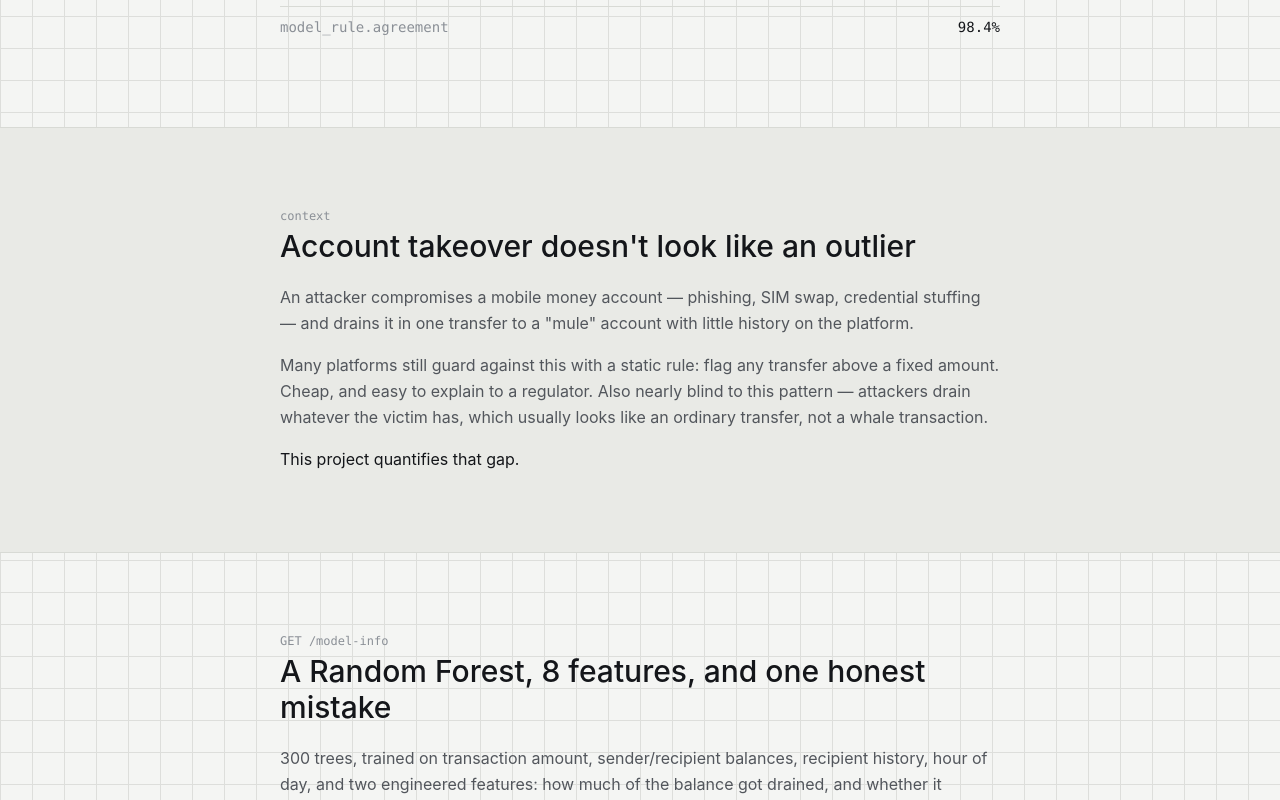
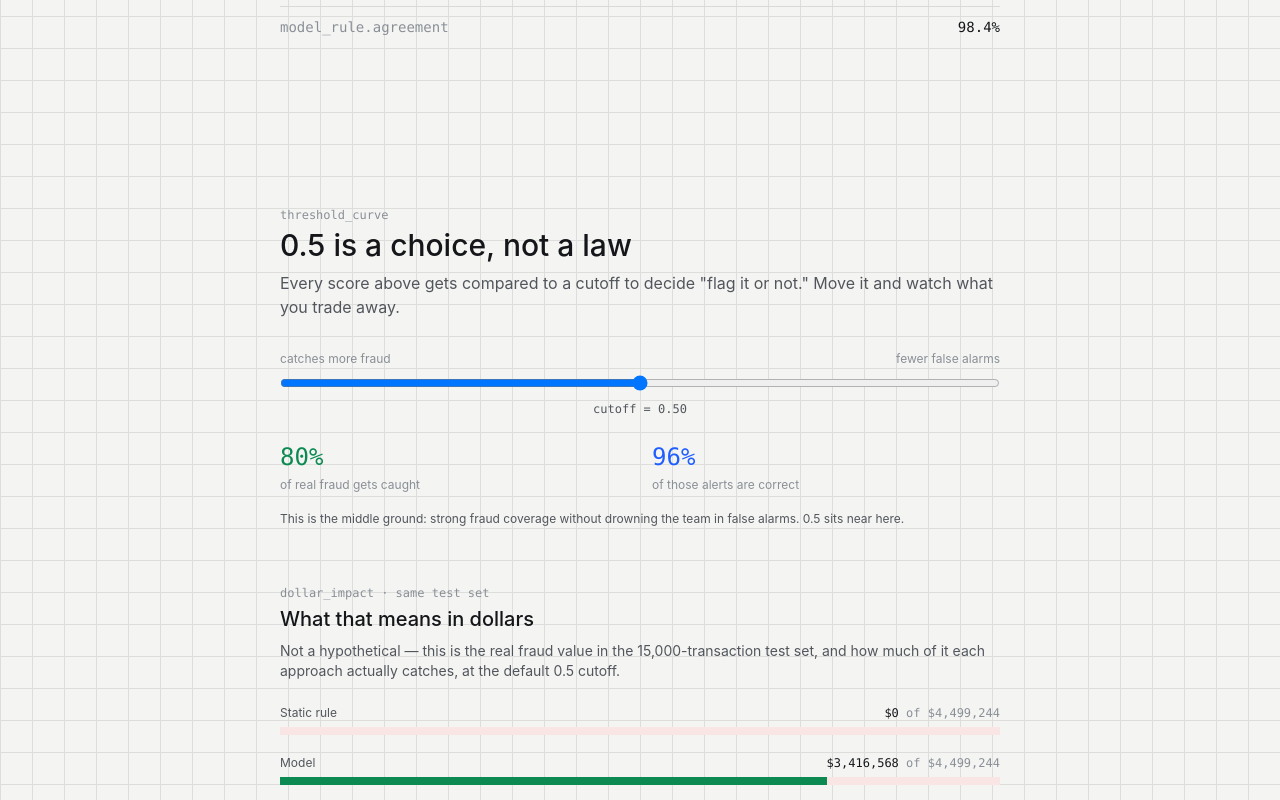
Before and after one commit to axelbenedetti26/fraud-detection-frontend, a Next.js app: page / in a window 1280 px wide. Shown: the part 1840-2640 px from the top of the page. Built offline with nearby package versions, Linux system fonts and the light colour scheme; no server answers.

Commit message:
Add files via upload

```diff
--- a/app/page.tsx
+++ b/app/page.tsx
@@ -2,6 +2,7 @@ import { Nav } from "@/components/Nav";
 import { Hero } from "@/components/Hero";
 import { DemoSection } from "@/components/DemoSection";
 import { ResultsSection } from "@/components/ResultsSection";
+import { TradeoffSection } from "@/components/TradeoffSection";
 import { NarrativeSection } from "@/components/NarrativeSection";
 import { HowItWorksSection } from "@/components/HowItWorksSection";
 import { LimitationsSection } from "@/components/LimitationsSection";
@@ -15,6 +16,7 @@ export default function Home() {
         <Hero />
         <DemoSection />
         <ResultsSection />
+        <TradeoffSection />
         <NarrativeSection />
         <HowItWorksSection />
         <LimitationsSection />
```
